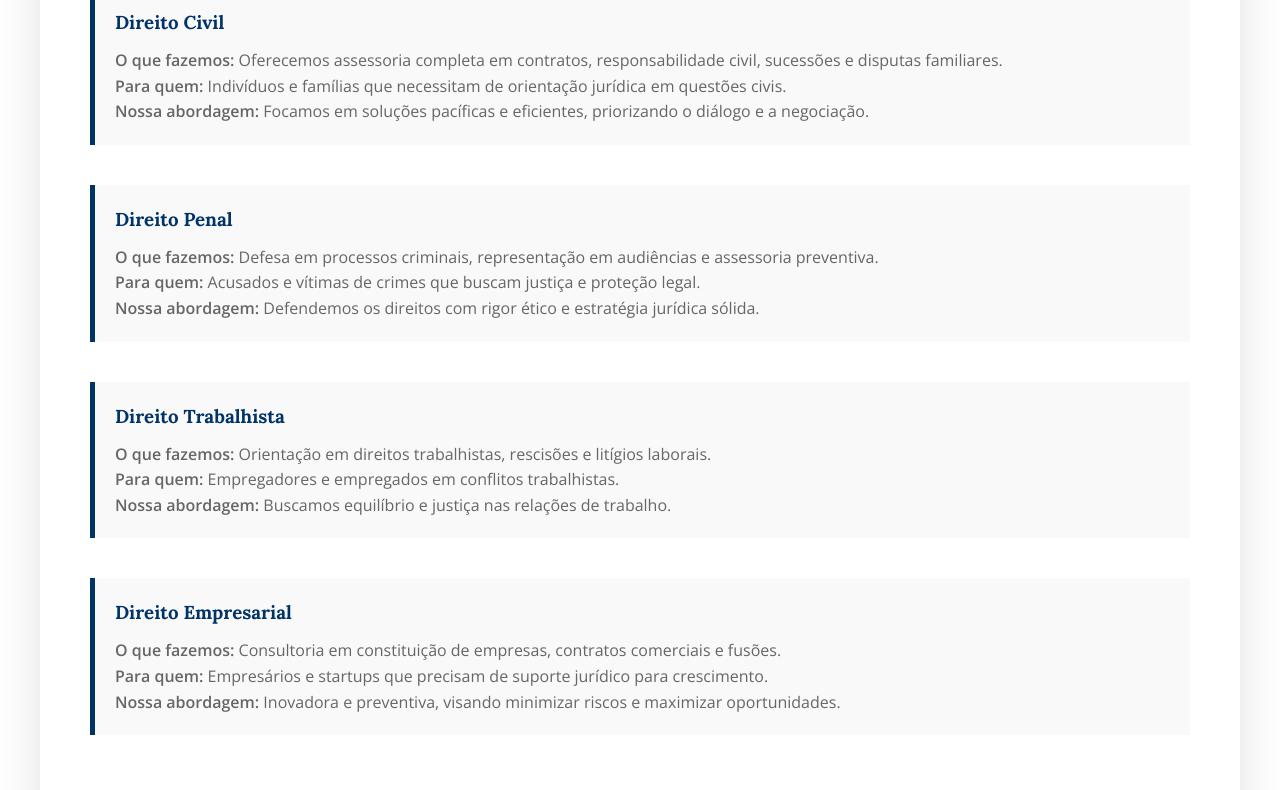
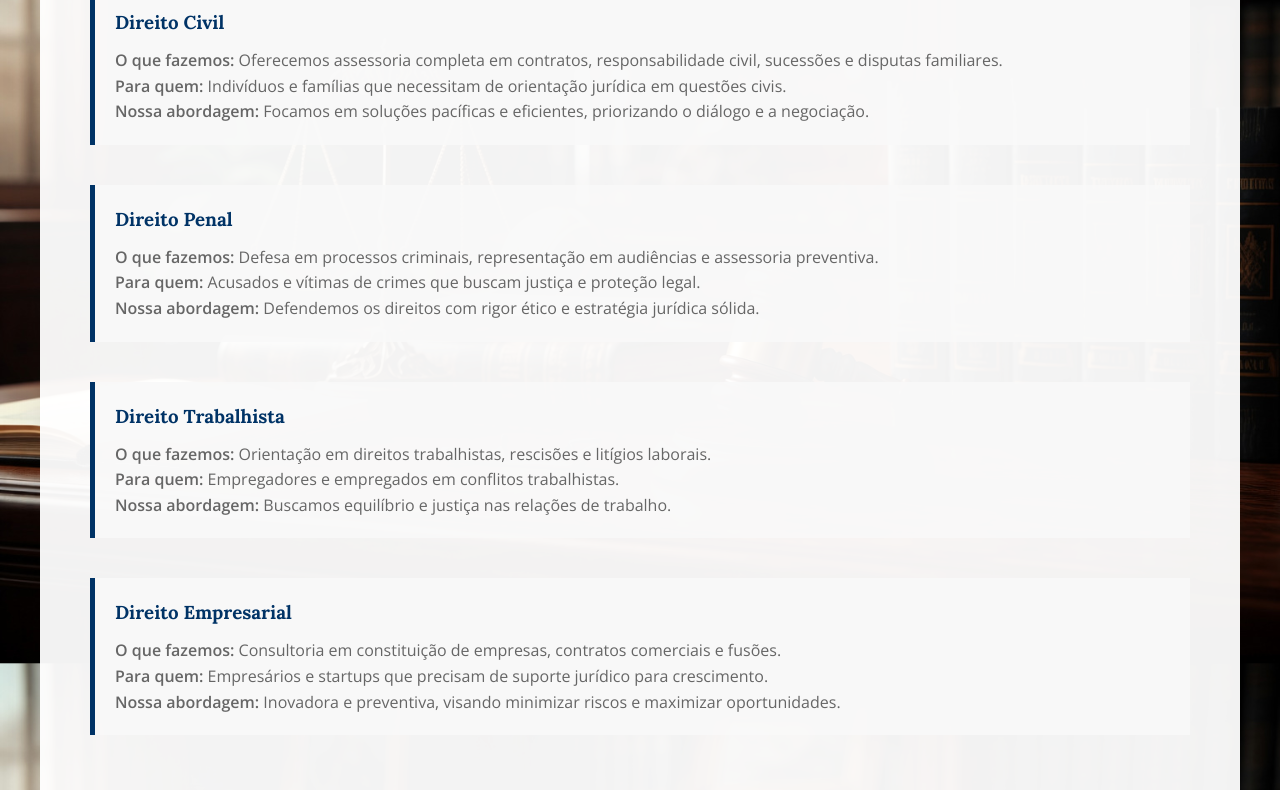
Before and after one commit to rezendelucas85-del/Toledo-Rodrigues-advocacia, a plain HTML site: page areas.html in a window 1280 px wide. Shown: the part 331-1121 px from the top of the page. Drawn offline with nearby package versions, Linux system fonts and the light colour scheme.

Commit message:
Update background image URL for areas section

```diff
--- a/styles.css
+++ b/styles.css
@@ -158,7 +158,7 @@ footer {
 /* Áreas */
 #areas {
     padding: 90px 0;
-    background-image: url('images/areas-fundo.jpg');
+    background-image: url('areas-fundo.jpg');
     background-size: cover;
     background-position: center;
     background-repeat: no-repeat;
```
